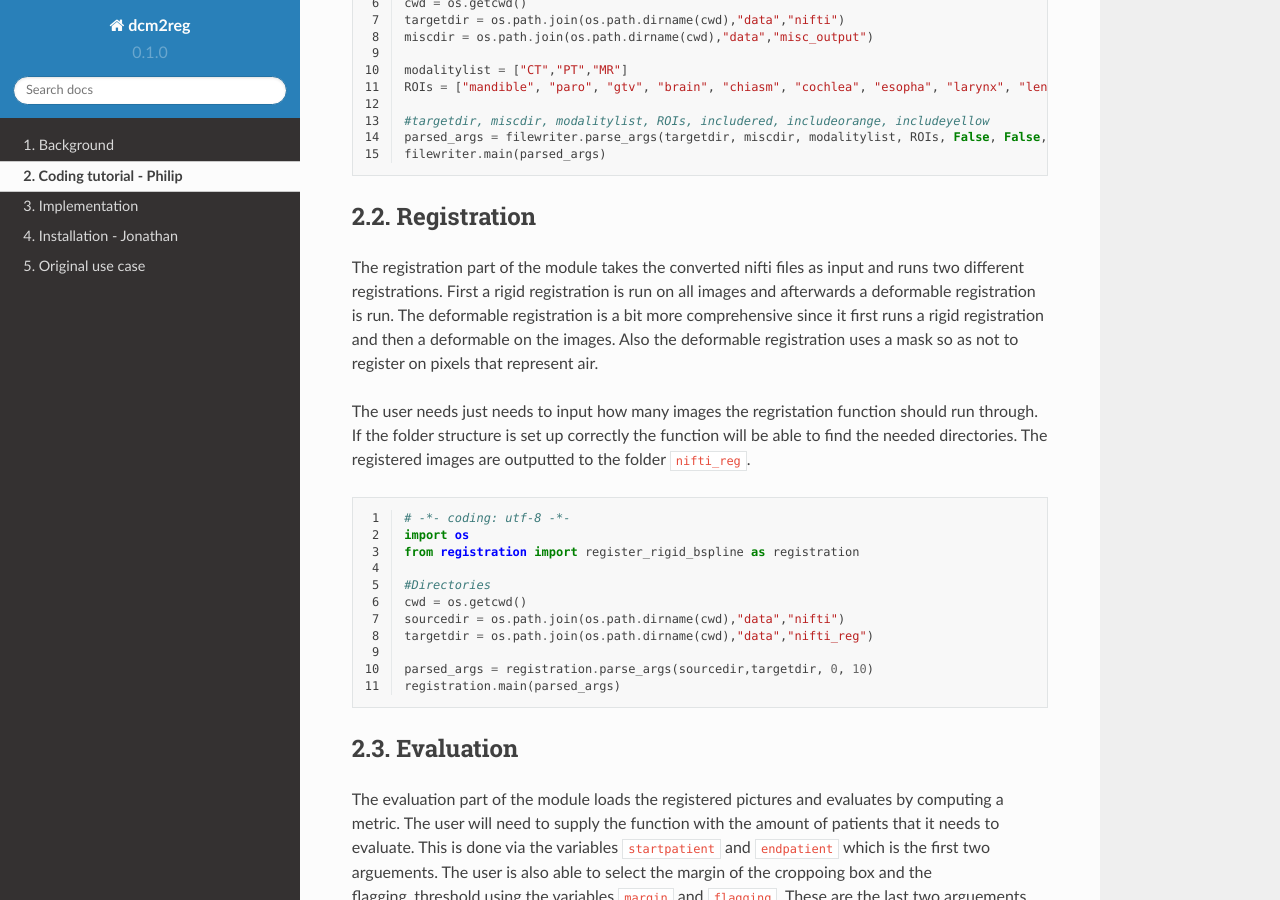
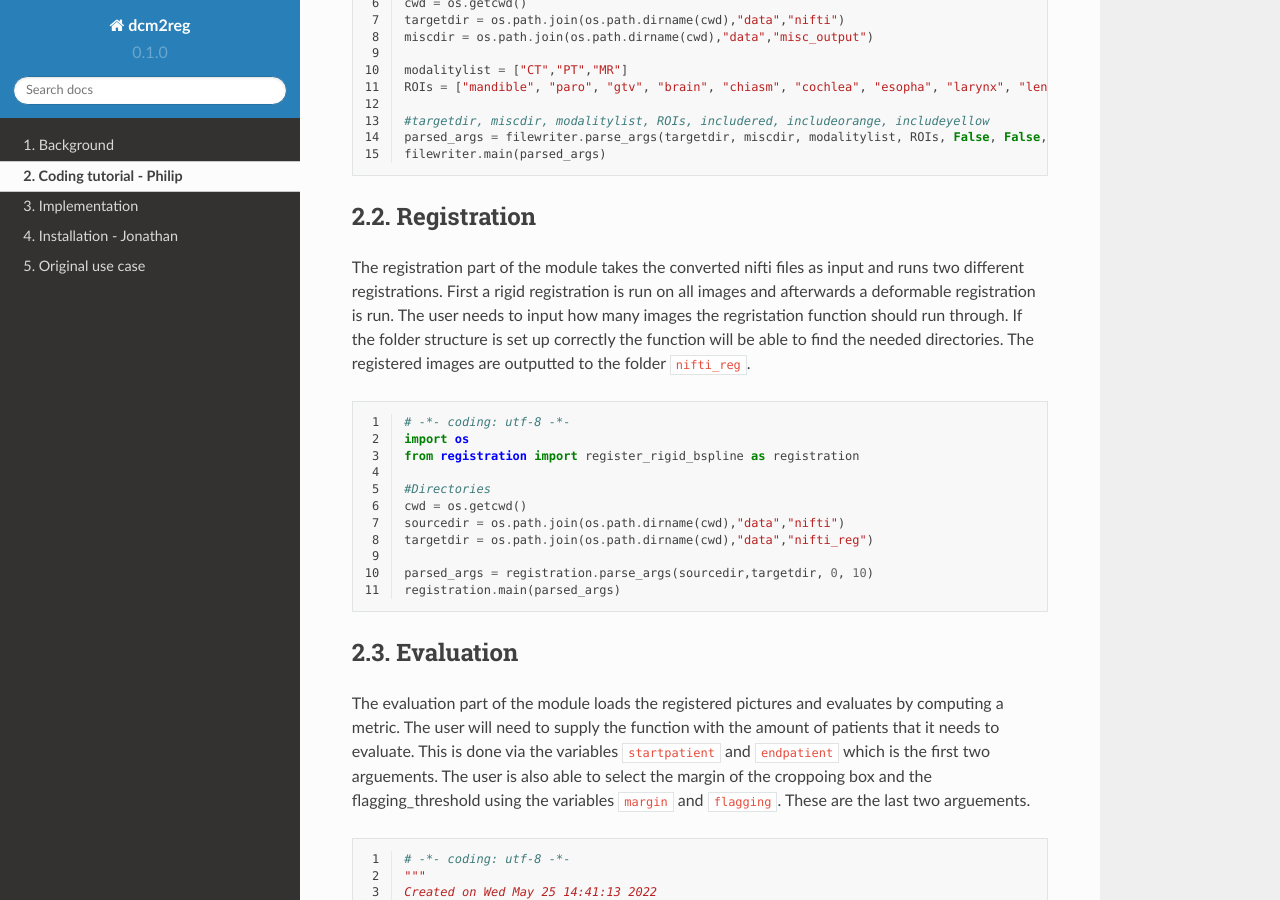
Before and after one commit to Dokkedal/dcm2reg, a Sphinx documentation site: the page built from docs/source/basic_usage.rst, in a window 1280 px wide and 900 px high, scrolled down 1429 px. Built offline with Sphinx 7.4.7 and the Read the Docs theme 2.0.0, drawn with Linux system fonts in a browser that asks for light colours.

Commit message:
implementation registration done

```diff
--- a/docs/source/basic_usage.rst
+++ b/docs/source/basic_usage.rst
@@ -45,13 +45,10 @@
 Registration
 ============
 The registration part of the module takes the converted nifti files as input and runs two different registrations.
-First a rigid registration is run on all images and afterwards a deformable registration is run. The deformable
-registration is a bit more comprehensive since it first runs a rigid registration and then a deformable on the images.
-Also the deformable registration uses a mask so as not to register on pixels that represent air.
-
-The user needs just needs to input how many images the regristation function should run through. If the folder
-structure is set up correctly the function will be able to find the needed directories. The registered images
-are outputted to the folder ``nifti_reg``.
+First a rigid registration is run on all images and afterwards a deformable registration is run. The user needs
+to input how many images the regristation function should run through. If the folder structure is set up
+correctly the function will be able to find the needed directories. The registered images are outputted to the
+folder ``nifti_reg``.
 
 
 .. literalinclude:: ../../registration_tutorial.py
```
Also changed, not shown: docs/source/implementation.rst (+9 -1 lines).
